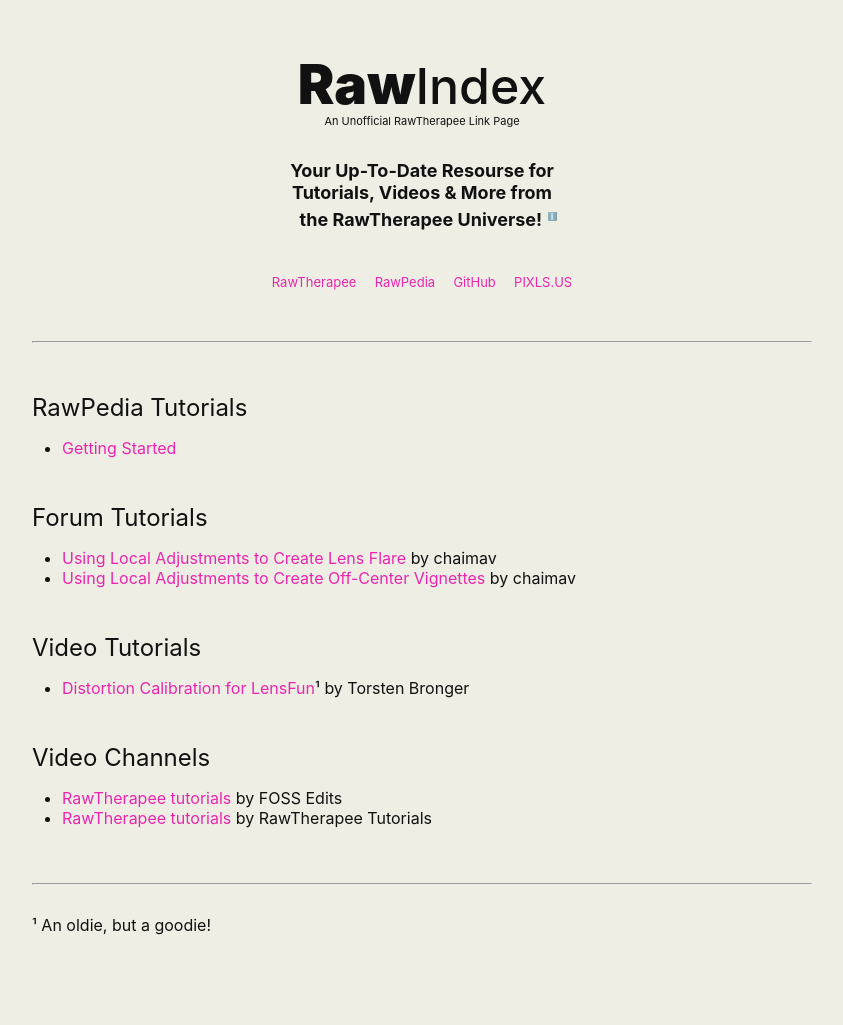
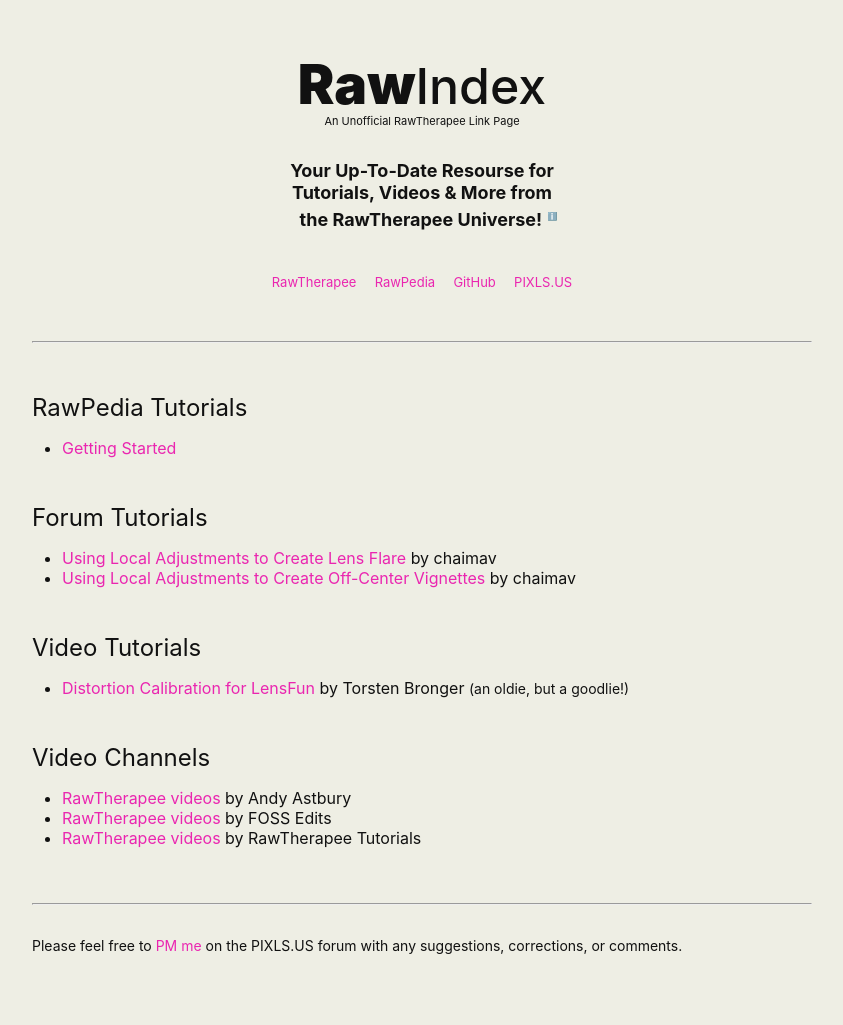
Before and after one commit to martbetz/martbetz.github.io, a Jekyll site: the page built from WIP/rawindex.html, in a window 1280 px wide. Shown: the whole page, without its empty margins (218-1061 px from the left). Built offline with Jekyll 4.4.1, drawn with Linux system fonts in a browser that asks for light colours.

Commit message:
Add files via upload

```diff
--- a/WIP/rawindex.html
+++ b/WIP/rawindex.html
@@ -95,7 +95,7 @@
         <h2>Video Tutorials</h2>
      <!-- </center> -->
         <ul>
-           <li><a href="https://vimeo.com/51999287">Distortion Calibration for LensFun</a>¹ by&nbsp;Torsten Bronger
+           <li><a href="https://vimeo.com/51999287">Distortion Calibration for LensFun</a> by&nbsp;Torsten Bronger <span style="font-weight: 400; font-size: 14px;">(an oldie, but a goodlie!)</span>
            </li>
         </ul>
    </p>
@@ -106,8 +106,9 @@
         <h2>Video Channels</h2>
      <!-- </center> -->
         <ul>
-           <li><a href="https://www.youtube.com/@FOSSedits/search?query=rawtherapee">RawTherapee tutorials</a> by&nbsp;FOSS Edits</li>
-           <li><a href="https://m.youtube.com/channel/UCjaDzx2O_Fw-LukahyF5RwA">RawTherapee tutorials</a>&nbsp;by RawTherapee Tutorials
+           <li><a href="https://m.youtube.com/playlist?list=PLnIcpm2W3TX_kcxfxeZdfW6R_4FYh-KjS">RawTherapee videos</a> by&nbsp;Andy Astbury</li>
+           <li><a href="https://www.youtube.com/@FOSSedits/search?query=rawtherapee">RawTherapee videos</a> by&nbsp;FOSS Edits</li>
+           <li><a href="https://m.youtube.com/channel/UCjaDzx2O_Fw-LukahyF5RwA">RawTherapee videos</a>&nbsp;by RawTherapee Tutorials
         </ul>
    </p>
 
@@ -118,7 +119,7 @@
 </p>
 
 <p>
-   ¹ An oldie, but a goodie!
+    <span style="font-weight: 400; font-size: 14px;">  Please feel free to <a href="https://discuss.pixls.us/u/martbetz/messages">PM me</a> on the PIXLS.US forum with any suggestions, corrections, or comments.</span>
  </p>
 
 <p style= "margin-top: -10px;">
```
